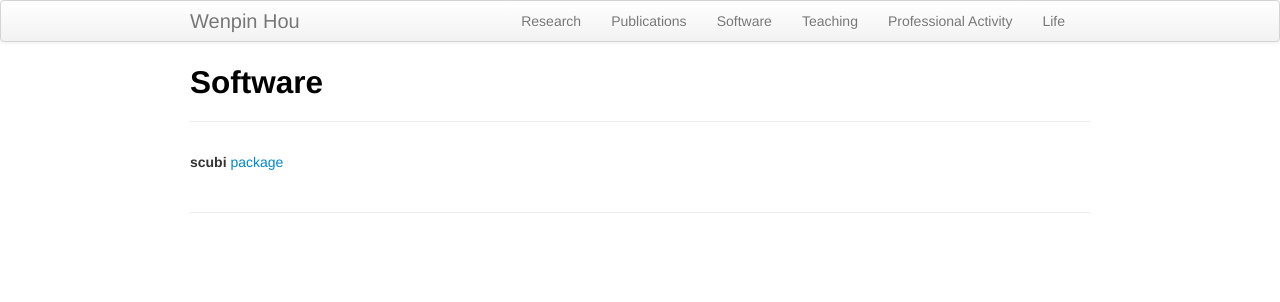
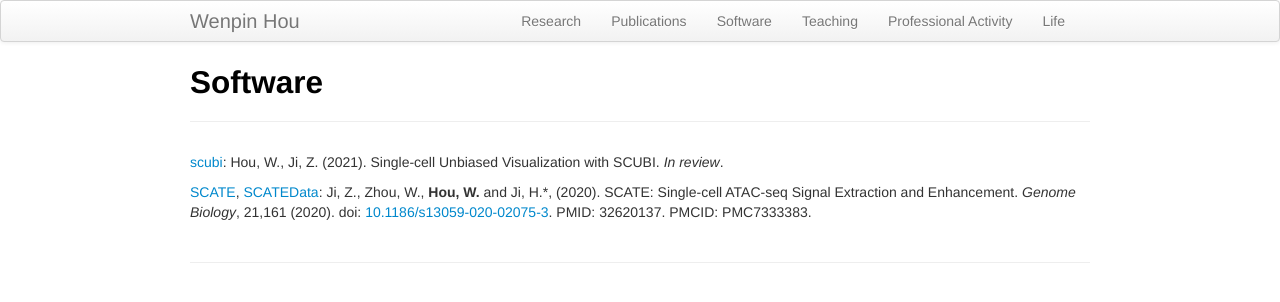
Before and after one commit to Winnie09/Wenpin_Hou, a Jekyll site: the page built from pages/software.md, in a window 1280 px wide. Shown: the top 302 px of the page. Built offline with Jekyll 4.4.1, drawn with Linux system fonts in a browser that asks for light colours.

Commit message:
add changes

```diff
--- a/pages/software.md
+++ b/pages/software.md
@@ -3,4 +3,6 @@ layout: page
 title: Software
 ---
 
-**scubi** [package](https://winnie09.github.io/Wenpin_Hou/pages/SCUBI.html)
+[scubi](https://winnie09.github.io/Wenpin_Hou/pages/SCUBI.html):  Hou, W., Ji, Z. (2021). Single-cell Unbiased Visualization with SCUBI.  *In review*.
+
+[SCATE](https://github.com/Winnie09/SCATE), [SCATEData](https://github.com/Winnie09/SCATEData):  Ji, Z., Zhou, W., **Hou, W.** and Ji, H.\*, (2020). SCATE: Single-cell ATAC-seq Signal Extraction and Enhancement. *Genome Biology*, 21,161 (2020). doi: [10.1186/s13059-020-02075-3](https://genomebiology.biomedcentral.com/articles/10.1186/s13059-020-02075-3). PMID: 32620137. PMCID: PMC7333383.
```
